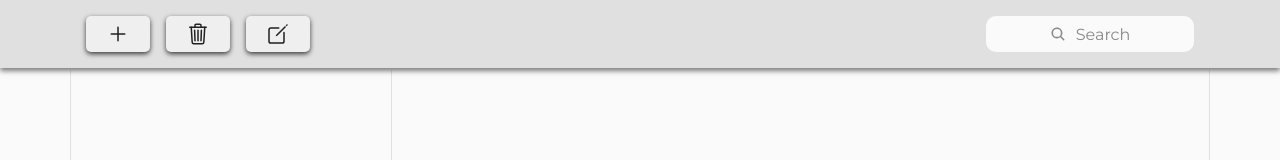
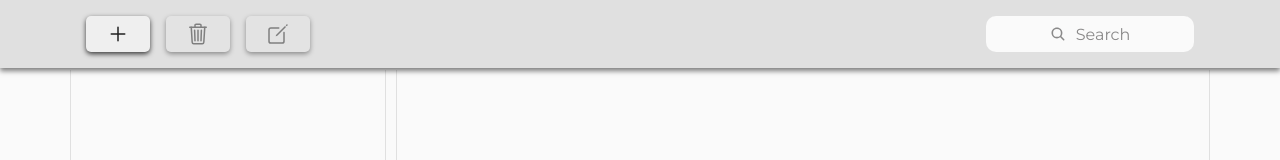
Before and after one commit to antonio63963/apple-notes, a React (Create React App) app: page / in a window 1280 px wide. Shown: the top 160 px of the page. Built offline with nearby package versions, Linux system fonts and the light colour scheme.

Commit message:
scroll like in reference

```diff
--- a/src/components/NoteDetails/NoteDetails.module.css
+++ b/src/components/NoteDetails/NoteDetails.module.css
@@ -5,6 +5,8 @@
   padding: 20px 30px;
   width: 100%;
   border-right: 1px solid var(--gray);
+  border-left: 1px solid var(--gray);
+  margin-left: 5px;
 }
 .dateWrapper {
   width: 100%;
@@ -28,4 +30,6 @@
   border-right: 1px solid var(--gray);
   white-space: nowrap;
   padding: 20px;
+  border-left: 1px solid var(--gray);
+  margin-left: 5px;
 }
--- a/src/components/NotesList/NotesList.module.css
+++ b/src/components/NotesList/NotesList.module.css
@@ -1,13 +1,18 @@
 .container {
   height: 100%;
-  border-right: 1px solid var(--gray);
   border-left: 1px solid var(--gray);
 }
 .list {
   width: 320px;
   height: 100%;
   overflow-y: auto;
+  padding-right: 5px;
   transition: all 0.5s ease-in-out;
+}
+.listInnerContainer {
+  height: 100%;
+  border-right: 1px solid var(--gray);
+
 }
 .list::-webkit-scrollbar {
   background: var(--light-gray);
@@ -17,7 +22,7 @@
   background: var(--light-gray);
 }
 .list::-webkit-scrollbar-thumb {
-  background-color: var(--gray);
+  background-color: var(--deep-gray);
   border-radius: 10px;
 }
 
@@ -28,5 +33,6 @@
 @media screen and (max-width: 850px) {
   .list {
     width: 0;
+    padding: 0;
   }
 }
--- a/src/components/NotesList/NotesList.tsx
+++ b/src/components/NotesList/NotesList.tsx
@@ -24,7 +24,8 @@ const NotesList: FC<INotesList> = ({ notes, onNoteSelect, isOpen }) => {
   return (
     <aside className={cn(styles.container)}>
       <div className={cn(styles.list, isOpen ? styles.mobileSidebar : null)}>
-        {notes.map((note) => {
+       <div className={cn(styles.listInnerContainer)}>
+       {notes.map((note) => {
           const time = getFormatedTime(note.date);
           return (
             <Note
@@ -37,6 +38,7 @@ const NotesList: FC<INotesList> = ({ notes, onNoteSelect, isOpen }) => {
             />
           );
         })}
+       </div>
       </div>
     </aside>
   );
--- a/src/containers/HeaderContainer/HeaderContainer.tsx
+++ b/src/containers/HeaderContainer/HeaderContainer.tsx
@@ -58,13 +58,13 @@ const HeaderContainer: FC = () => {
         <MobileHeader
           onMenu={onMenu}
           isOpen={isSidebarOpen}
-          isSelectedNote={!selectedNote}
+          isSelectedNote={!!selectedNote}
           onAddNote={onAddNote}
           onDeleteNote={onDeleteNote}
           onUpdateNote={onUpdateNote}
         />
         <DesktopHeader
-          isSelectedNote={!selectedNote}
+          isSelectedNote={!!selectedNote}
           onAddNote={onAddNote}
           onDeleteNote={onDeleteNote}
           onUpdateNote={onUpdateNote}
```
